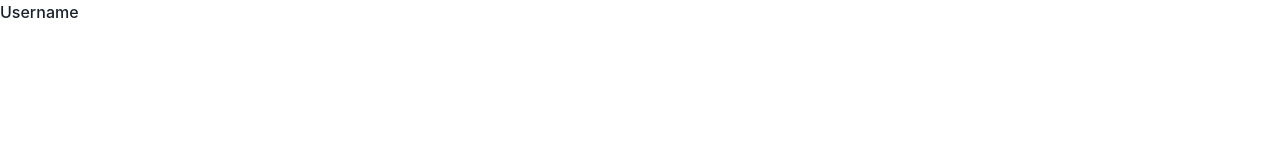
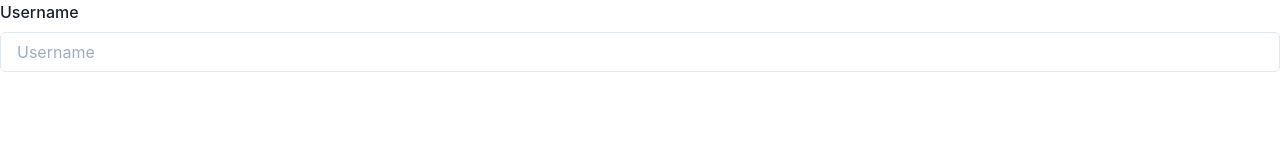
Before and after one commit to Decomplosed/react-graphql-ts-tut, a Next.js app in the folder lireddit-web/: page /register in a window 1280 px wide. Shown: the top 160 px of the page. Built offline with nearby package versions, Linux system fonts and the light colour scheme.

Commit message:
render Input for username

```diff
--- a/lireddit-web/src/pages/register.tsx
+++ b/lireddit-web/src/pages/register.tsx
@@ -14,6 +14,7 @@ const Register: React.FC<registerProps> = ({}) => {
         <Form>
           <FormControl>
             <FormLabel htmlFor='username'>Username</FormLabel>
+            <Input id='username' placeholder='Username' />
           </FormControl>
         </Form>
       )}
```
